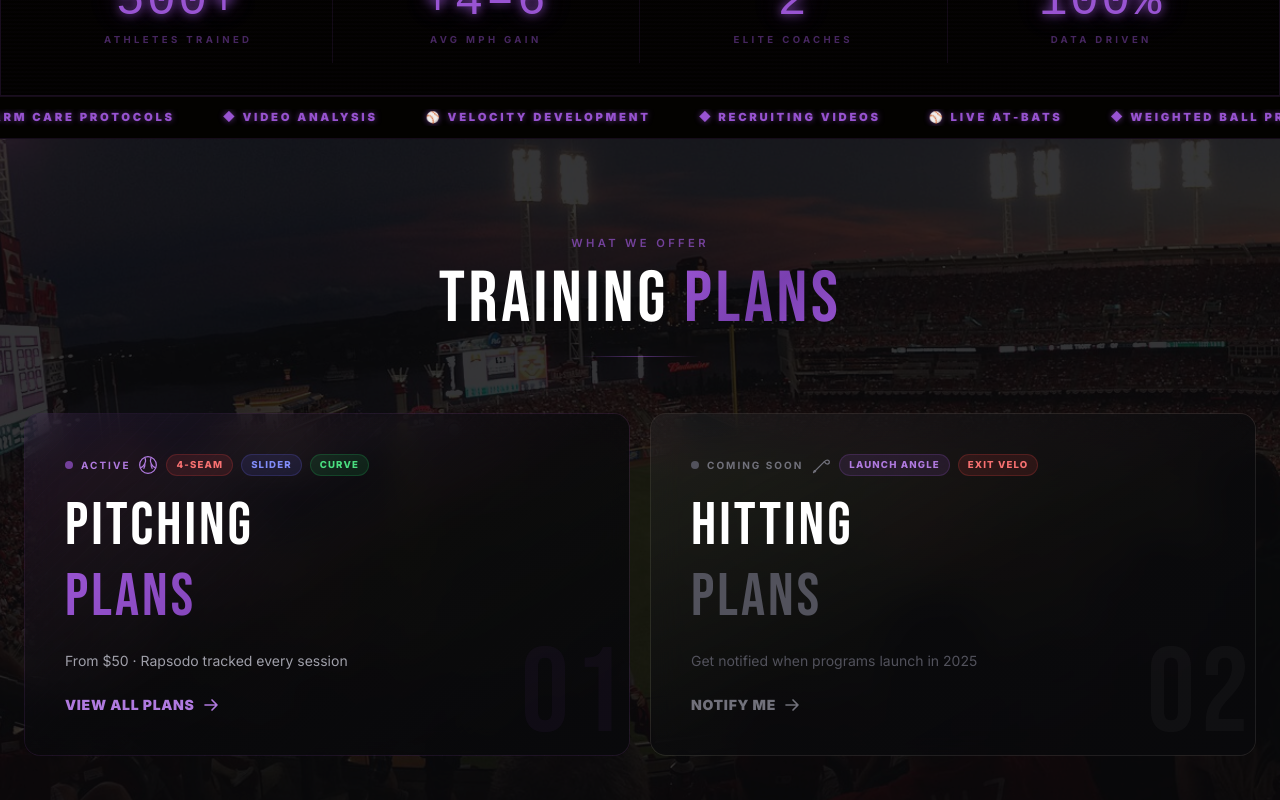
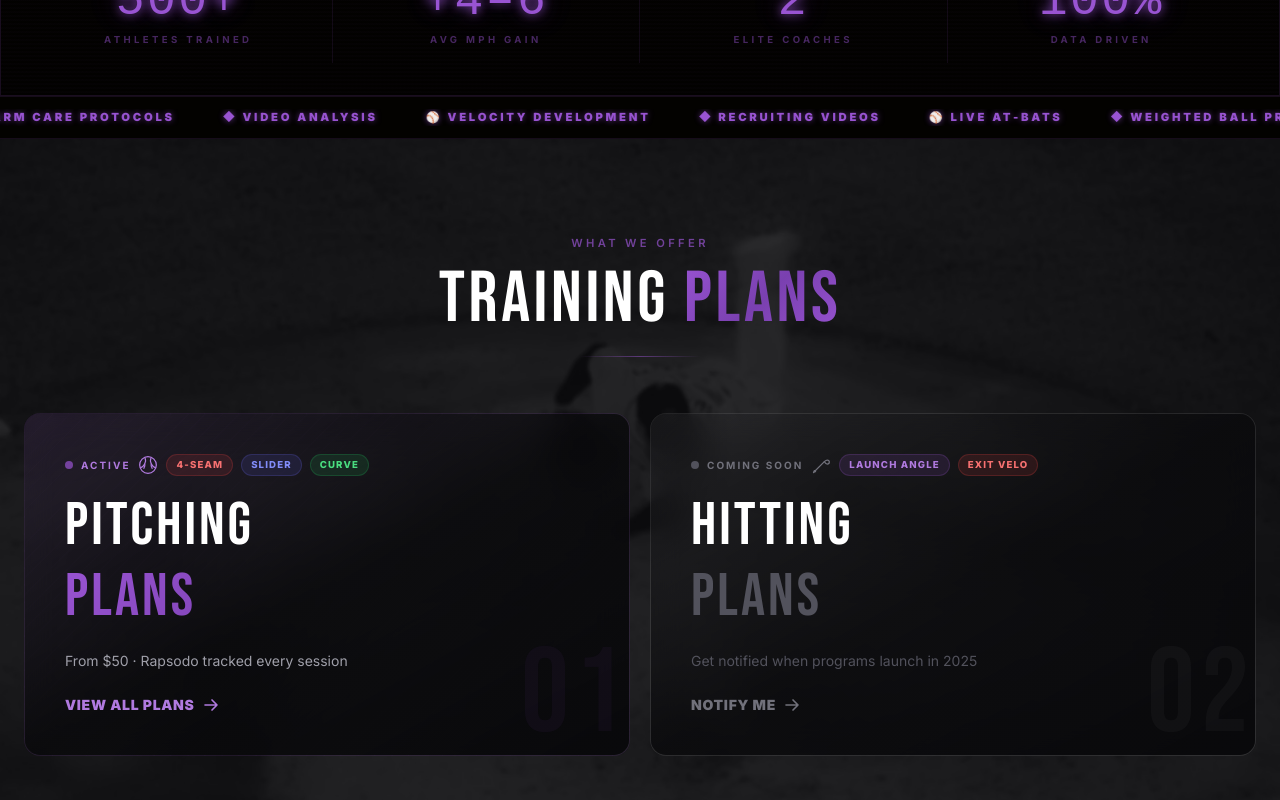
Before and after one commit to patrick3395/diamond9-athletics, a Next.js app: page / in a window 1280 px wide. Shown: the part 880-1680 px from the top of the page. Built offline with nearby package versions, Linux system fonts and the light colour scheme.

Commit message:
Update training plans section background image on main page

```diff
--- a/src/app/page.tsx
+++ b/src/app/page.tsx
@@ -142,7 +142,7 @@
 
       {/* ══ TRAINING PLANS ════════════════════════════════════════ */}
       <section className="relative py-24 px-6 overflow-hidden">
-        <div className="absolute inset-0 bg-cover bg-center bg-no-repeat" style={{ backgroundImage: `url('${img("/images/hero-allstar.jpg")}')` }} />
+        <div className="absolute inset-0 bg-cover bg-center bg-no-repeat" style={{ backgroundImage: `url('${img("/images/hero-training.jpg")}')` }} />
         <div className="absolute inset-0 bg-zinc-950/82" />
         <div className="relative max-w-7xl mx-auto">
           <div className="text-center mb-14">
```
Also changed, not shown: public/images/hero-training.jpg (added).
